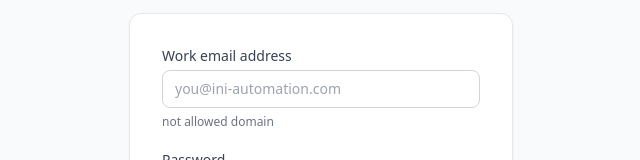
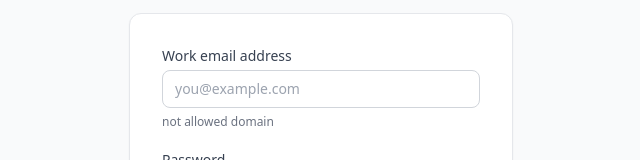
Before and after one commit to westleyharris/ini-prospecting-tool, a React (Vite) app in the folder frontend/: page /register in a window 1280 px wide. Shown: the part 222-382 px from the top of the page, without its empty margins (319-959 px from the left). Built offline with nearby package versions, Linux system fonts and the light colour scheme; no server answers.

Commit message:
fix: update email placeholder in RegisterPage for better clarity

```diff
--- a/frontend/src/pages/RegisterPage.tsx
+++ b/frontend/src/pages/RegisterPage.tsx
@@ -70,7 +70,7 @@ export default function RegisterPage() {
                 autoComplete="email"
                 value={email}
                 onChange={(e) => setEmail(e.target.value)}
-                placeholder="you@ini-automation.com"
+                placeholder="you@example.com"
                 className="w-full rounded-lg border border-gray-300 px-3 py-2 text-sm focus:outline-none focus:ring-2 focus:ring-blue-500 focus:border-transparent"
               />
               <p className="mt-1.5 text-xs text-gray-500">
```
